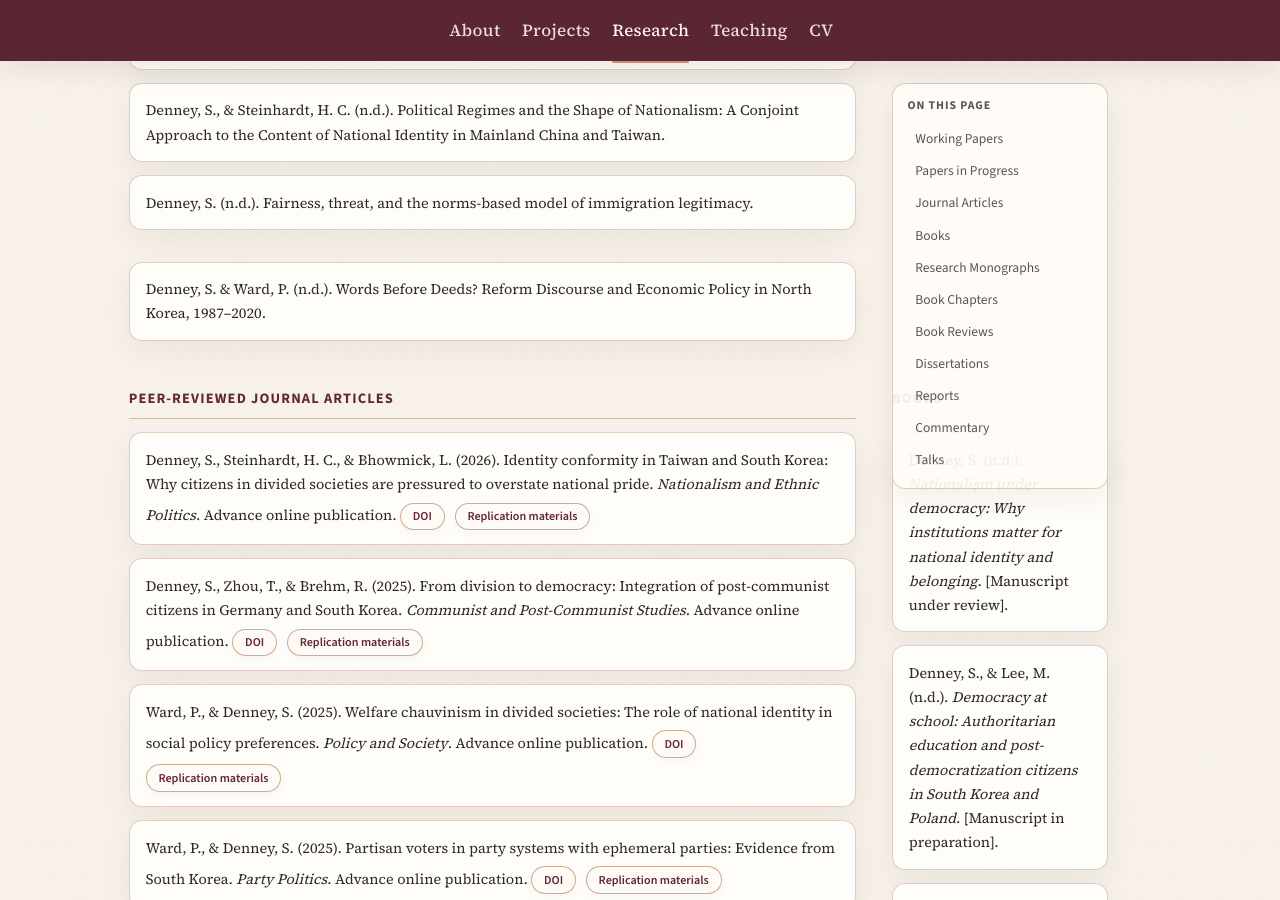
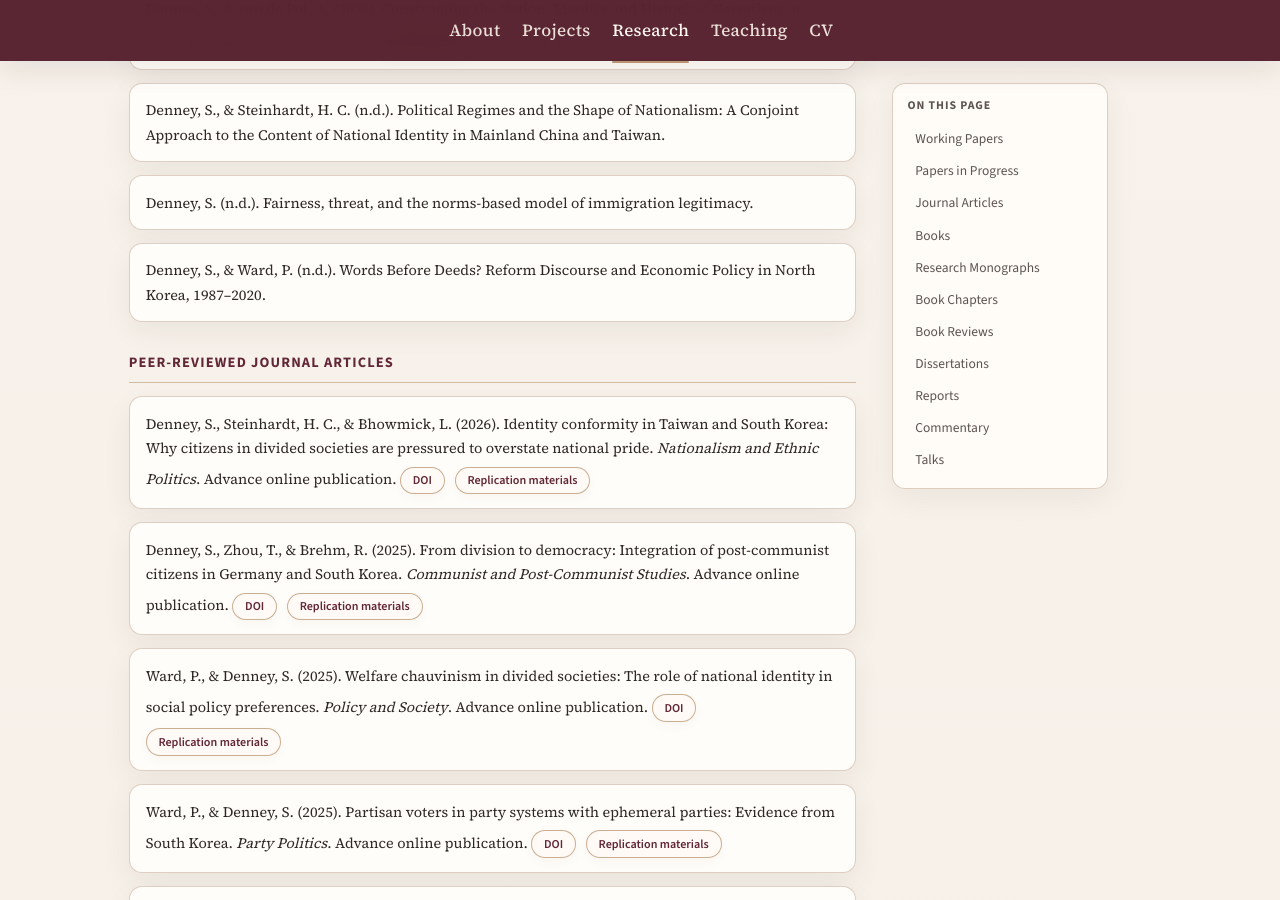
Before and after one commit to scdenney/scdenney.github.io, a Jekyll site: the page built from research.md, in a window 1280 px wide and 900 px high, scrolled down 888 px. Built offline with Jekyll 4.4.1, drawn with Linux system fonts in a browser that asks for light colours.

Commit message:
Fix research page layout broken by misplaced div on Words Before Deeds entry
The new "Words Before Deeds" paper-in-progress entry was placed outside the
papers-in-progress <div>, with a stray </div> that prematurely closed
.research-content. Sections after it (journal articles, books, etc.) became
direct children of the .research-layout grid, causing the books section to
render where the TOC sidebar should be.

```diff
--- a/research.md
+++ b/research.md
@@ -71,10 +71,9 @@ Denney, S., & Steinhardt, H. C. (n.d.). Political Regimes and the Shape of Natio
 <p class="publication-item">
 Denney, S. (n.d.). Fairness, threat, and the norms-based model of immigration legitimacy.
 </p>
-</div>
 
 <p class="publication-item">
-Denney, S. & Ward, P. (n.d.). Words Before Deeds? Reform Discourse and Economic Policy in North Korea, 1987–2020.
+Denney, S., & Ward, P. (n.d.). Words Before Deeds? Reform Discourse and Economic Policy in North Korea, 1987–2020.
 </p>
 </div>
 
```
